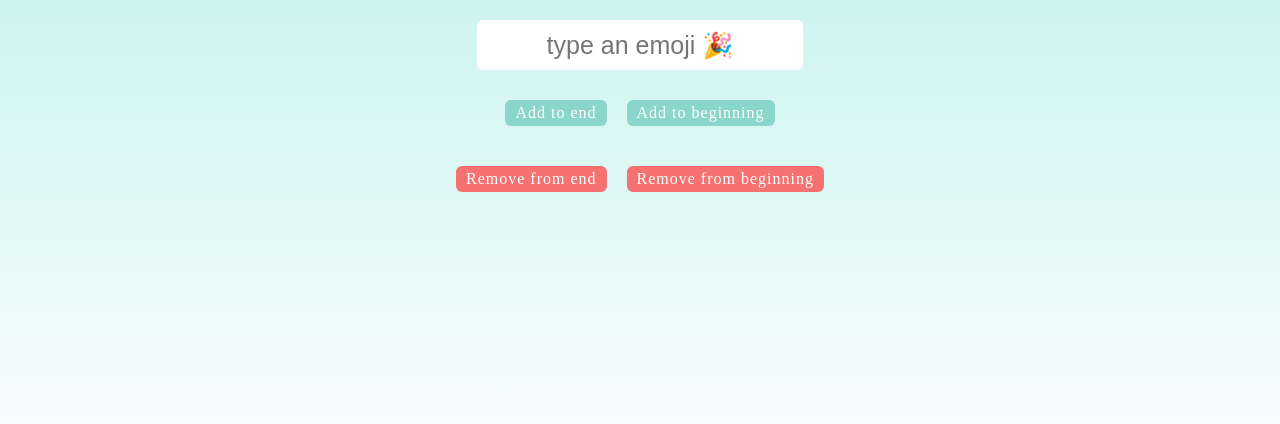
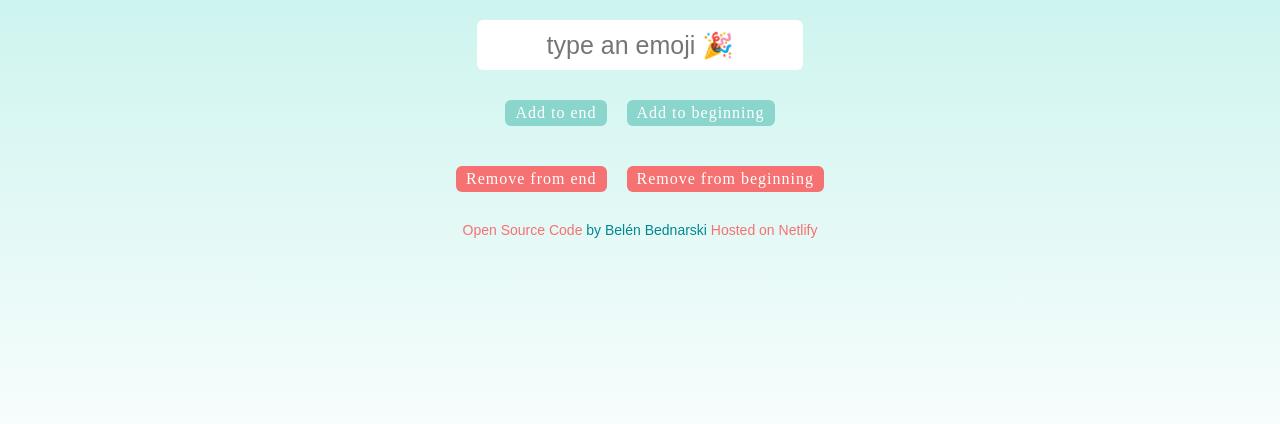
Before and after one commit to b-a-b-e-l/Emoji, a plain HTML site: page index.html in a window 1280 px wide. Shown: the part 288-712 px from the top of the page. Drawn offline with Linux system fonts and the light colour scheme; a web font is replaced by a local one.

Commit message:
added title and footer + links

```diff
--- a/index.html
+++ b/index.html
@@ -10,6 +10,7 @@
       href="https://fonts.googleapis.com/css2?family=Baloo&display=swap"
       rel="stylesheet"
     />
+    <title>Favourite Emojis</title>
   </head>
   <body>
     <h1><span class="title"> </span></h1>
@@ -23,7 +24,25 @@
       <button id="pop-btn">Remove from end</button>
       <button id="shift-btn">Remove from beginning</button>
     </div>
-
+    <footer>
+      <p className="footer-link">
+        <a
+          href="https://github.com/b-a-b-e-l/Emoji"
+          target="_blank"
+          rel="noopener noreferrer"
+        >
+          Open Source Code</a
+        >
+        by Belén Bednarski
+        <a
+          href="https://condescending-edison-c2cafc.netlify.app/"
+          target="_blank"
+          rel="noopener noreferrer"
+        >
+          Hosted on Netlify
+        </a>
+      </p>
+    </footer>
     <script src="index.js"></script>
   </body>
 </html>
--- a/styles.css
+++ b/styles.css
@@ -83,3 +83,18 @@ button {
   justify-content: center;
   margin: 20px 0;
 }
+footer {
+  text-align: center;
+  font-family: Arial, Helvetica, sans-serif;
+  font-size: 14px;
+  color: #008891;
+}
+footer a {
+  color: #f67171;
+  text-decoration: none;
+}
+footer a:hover {
+  color: #f67171;
+  text-shadow: 0px 0px 3px #f67171;
+  text-decoration: none;
+}
```
